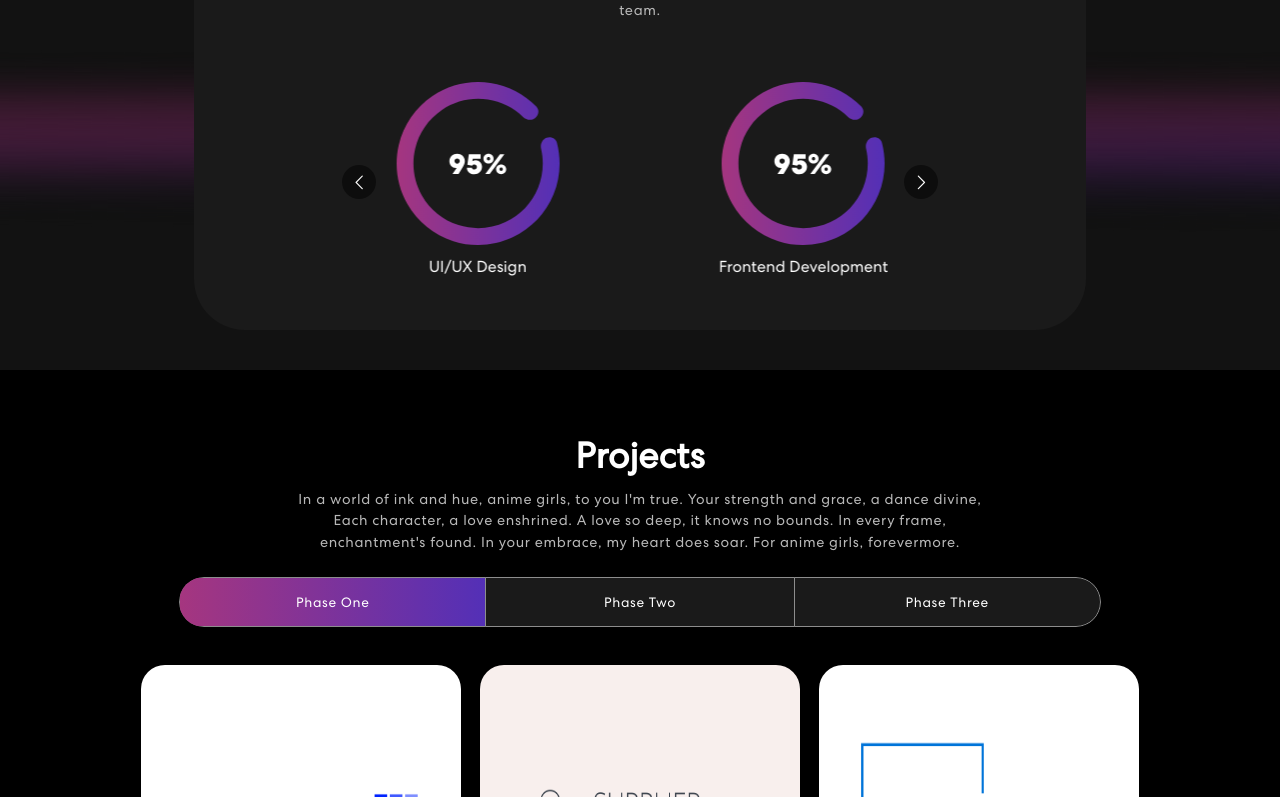
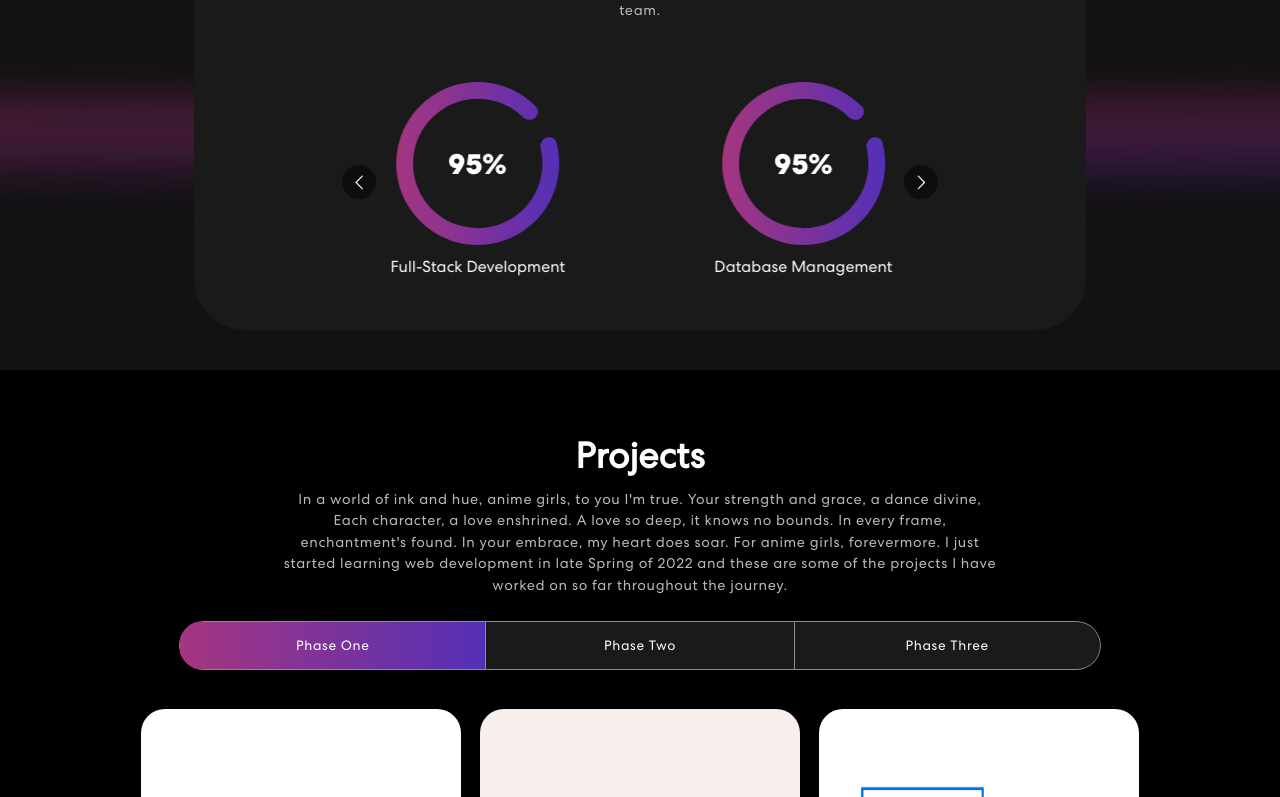
Before and after one commit to LynnT-2003/My-Portfolio-App, a React (Create React App) app in the folder my-portfolio-app/: page / in a window 1280 px wide. Shown: the part 768-1565 px from the top of the page. Built offline with nearby package versions, Linux system fonts and the light colour scheme.

Commit message:
Updated some info.

```diff
--- a/my-portfolio-app/src/components/Projects.js
+++ b/my-portfolio-app/src/components/Projects.js
@@ -63,7 +63,9 @@ export const Projects = () => {
             strength and grace, a dance divine, Each character, a love
             enshrined. A love so deep, it knows no bounds. In every frame,
             enchantment's found. In your embrace, my heart does soar. For anime
-            girls, forevermore.
+            girls, forevermore. I just started learning web development in late
+            Spring of 2022 and these are some of the projects I have worked on
+            so far throughout the journey.
           </p>
           <Tab.Container id="projects-tabs" defaultActiveKey="first">
             <Nav
--- a/my-portfolio-app/src/components/Skills.js
+++ b/my-portfolio-app/src/components/Skills.js
@@ -49,24 +49,24 @@ export const Skills = () => {
               >
                 <div className="item">
                   <img src={meter1} alt="image"></img>
-                  <h5>UI/UX Design</h5>
+                  <h5>Full-Stack Development</h5>
                 </div>
                 <div className="item">
                   <img src={meter1} alt="image"></img>
-                  <h5>Frontend Development</h5>
+                  <h5>Database Management</h5>
                 </div>
                 <div className="item">
                   <img src={meter3} alt="image"></img>
-                  <h5>Backend Development</h5>
+                  <h5>UI/UX Design</h5>
                 </div>
-                <div className="item">
+                {/* <div className="item">
                   <img src={meter3} alt="image"></img>
                   <h5>Database Management</h5>
                 </div>
                 <div className="item">
                   <img src={meter2} alt="image"></img>
                   <h5>API Integration</h5>
-                </div>
+                </div> */}
               </Carousel>
             </div>
           </Col>
```
